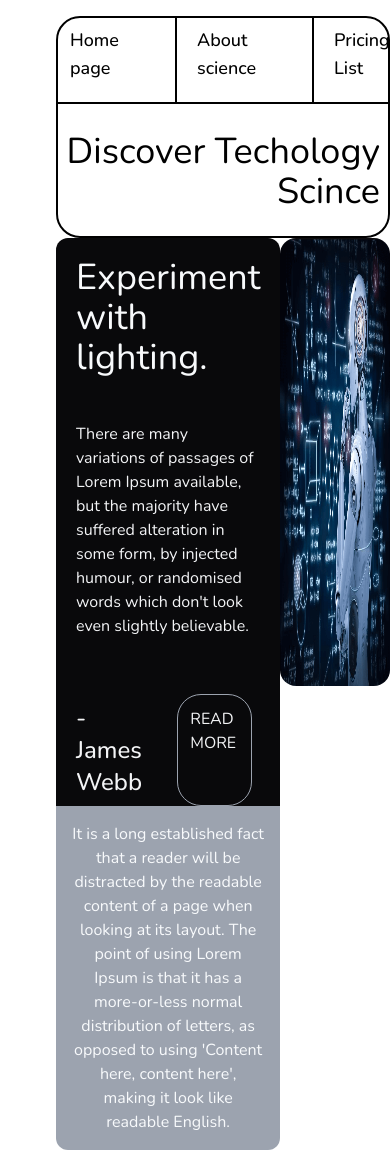
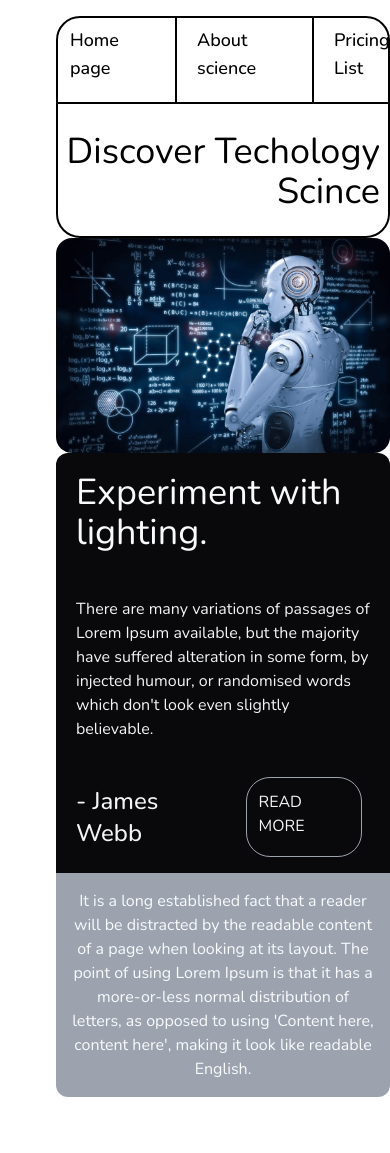
Before and after one commit to burakbehlull/discover-technology-science, a website: page index.html in a window 390 px wide. Shown: the top 1153 px of the page. After the commit the page ends 1113 px from the top, so only its background shows below. Drawn offline with nearby package versions, Linux system fonts and the light colour scheme.

Commit message:
refactor: Made responsive layout adjustments

```diff
--- a/index.html
+++ b/index.html
@@ -38,8 +38,8 @@
 			</div>
 		</header>
 
-		<main class="flex h-full w-full justify-between">
-			<div class="flex flex-col flex-half">
+		<main class="flex h-full w-full justify-between flex-col md:flex-row">
+			<div class="flex flex-col flex-half order-2 md:order-1">
 
 				<div class="flex-70 bg-zinc-950 h-full rounded-t-xl">
 					<h1 class="text-slate-50 text-4xl text-start px-5 py-5">Experiment with lighting.</h1>
@@ -48,7 +48,7 @@
 						There are many variations of passages of Lorem Ipsum available, but the majority have suffered alteration in some form, by injected humour, or randomised words which don't look even slightly believable.
 					</p>
 
-					<div class="flex justify-between mt-8">
+					<div class="flex justify-between mt-3 mb-4">
 						<h4 class="text-gray-100 font-medium text-2xl px-5 py-2">- James Webb</h4>
 						<span class="text-gray-100 border border-gray-400 rounded-3xl text-base uppercase px-3 pb-2 pt-3 mr-7 hover:border-zinc-950 hover:cursor-pointer transition duration-500">Read More</span>
 					</div>
@@ -60,7 +60,7 @@
 
 			</div>
 
-			<div class="flex-half h-112">
+			<div class="flex-half h-112 order-1 md:order-2">
 				<img src="assets/images/ai.png" class="h-full w-full rounded-2xl cursor-pointer hover:brightness-75 transition duration-500">
 			</div>
 		</main>
```
Also changed, not shown: assets/styles/style.css.
